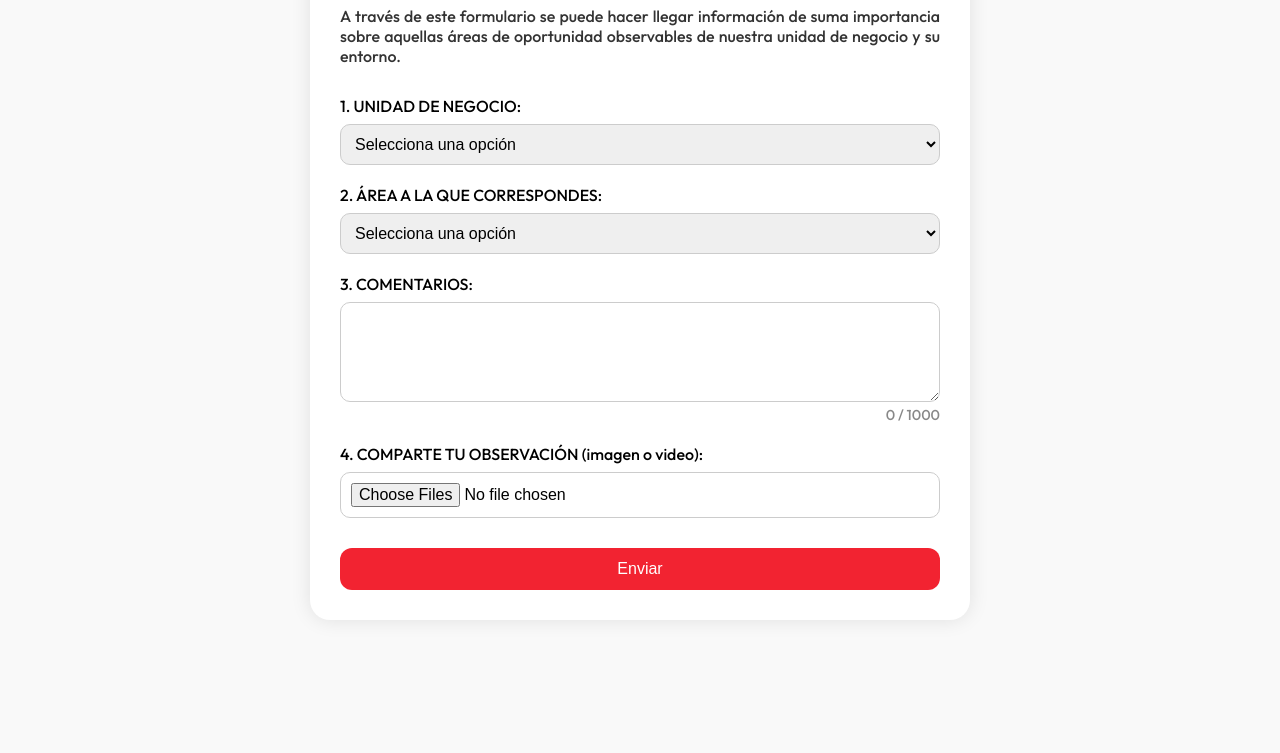
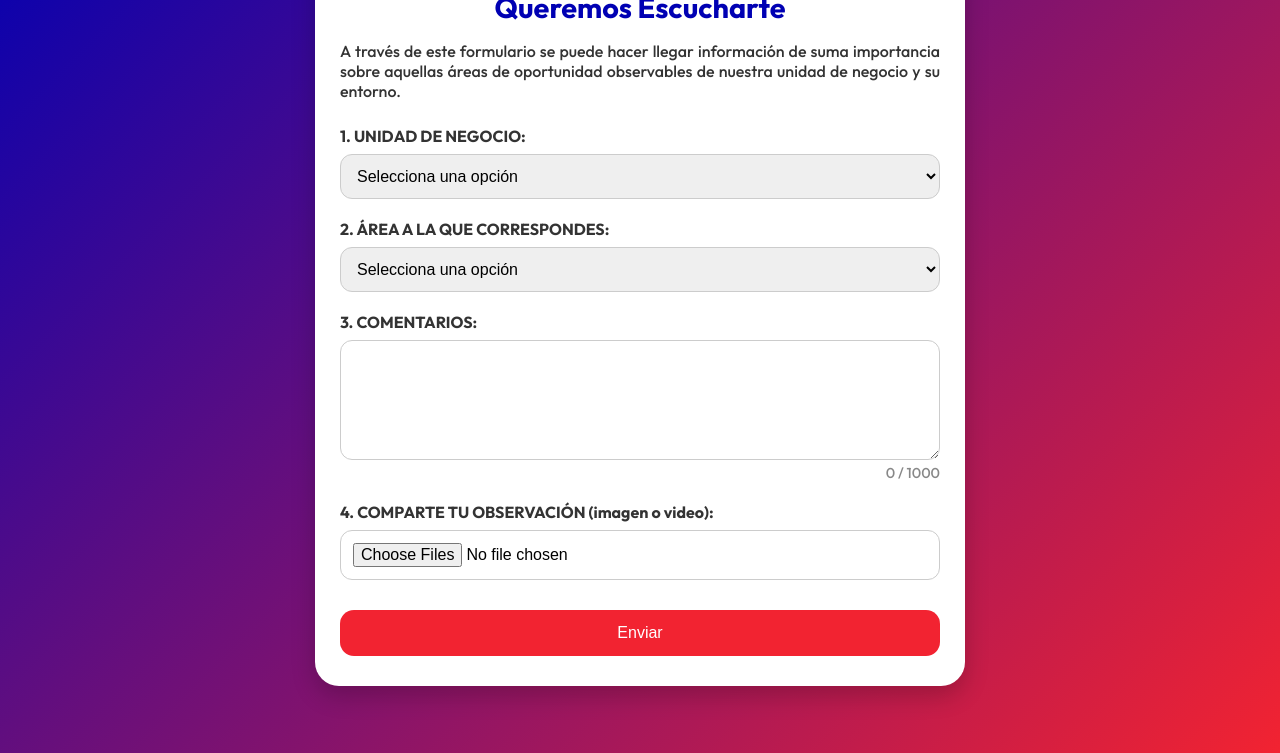
Before and after one commit to OrestesCarr/encuesta-cemex, a plain HTML site: page index.html in a window 1280 px wide. Shown: the part 127-880 px from the top of the page. Before the commit the page ends 800 px from the top, so only its background shows below. Drawn offline with Linux system fonts and the light colour scheme.

Commit message:
Update index.html
modificaciones para GAS

```diff
--- a/index.html
+++ b/index.html
@@ -9,45 +9,54 @@
     body {
       font-family: 'Outfit', sans-serif;
       background: #f9f9f9;
-      padding: 20px;
+      padding: 0;
       margin: 0;
     }
-    .container {
+    .wrapper {
+      min-height: 100vh;
+      display: flex;
+      align-items: center;
+      justify-content: center;
+      padding: 40px 20px;
+      background: linear-gradient(135deg, #0000b3 0%, #f22331 100%);
+    }
+    .form-card {
+      background: white;
+      width: 100%;
       max-width: 600px;
-      margin: auto;
-      background: white;
-      padding: 30px;
-      border-radius: 20px;
-      box-shadow: 0 0 20px rgba(0,0,0,0.1);
+      border-radius: 24px;
+      padding: 30px 25px;
+      box-shadow: 0 10px 25px rgba(0,0,0,0.2);
     }
-    h1 {
+    .form-card h1 {
       color: #0000b3;
+      margin-bottom: 10px;
+      font-size: 1.8em;
       text-align: center;
     }
-    .intro {
-      margin: 10px 0 30px;
-      font-size: 1em;
+    .form-card p {
       color: #333;
       text-align: justify;
+      margin-bottom: 25px;
     }
     label {
-      font-weight: 500;
+      font-weight: 600;
+      display: block;
       margin-top: 20px;
-      display: block;
+      color: #333;
     }
     select, textarea, input[type="file"] {
       width: 100%;
-      padding: 10px;
+      padding: 12px;
       margin-top: 8px;
       border: 1px solid #ccc;
-      border-radius: 10px;
+      border-radius: 12px;
       font-size: 1em;
       box-sizing: border-box;
     }
     textarea {
       resize: vertical;
-      min-height: 100px;
-      max-height: 300px;
+      min-height: 120px;
     }
     .char-counter {
       text-align: right;
@@ -58,63 +67,35 @@
       background: #f22331;
       color: white;
       border: none;
-      padding: 12px 20px;
+      padding: 14px 20px;
       margin-top: 30px;
-      border-radius: 12px;
+      border-radius: 14px;
       font-size: 1em;
       cursor: pointer;
-      transition: 0.3s;
       width: 100%;
+      transition: background 0.3s ease;
     }
     button:hover {
       background: #cc1c28;
     }
     @media (max-width: 600px) {
-      .container {
+      .form-card {
         padding: 20px;
       }
     }
   </style>
 </head>
 <body>
-  <div class="container">
+  <div class="wrapper">
+    <div class="form-card">
       <h1>Queremos Escucharte</h1>
-    <p class="intro">
+      <p>
         A través de este formulario se puede hacer llegar información de suma importancia sobre aquellas áreas de oportunidad observables de nuestra unidad de negocio y su entorno.
       </p>
       <form id="encuestaForm">
         <label for="unidad">1. UNIDAD DE NEGOCIO:</label>
         <select id="unidad" name="unidad" required>
           <option value="">Selecciona una opción</option>
-        <option value="CD. OBREGÓN">CD. OBREGÓN</option>
-        <option value="COLIMA">COLIMA</option>
-        <option value="CULIACÁN">CULIACÁN</option>
-        <option value="GUASAVE">GUASAVE</option>
-        <option value="IXTLÁN DEL RIO">IXTLÁN DEL RIO</option>
-        <option value="LA BARCA">LA BARCA</option>
-        <option value="LOS CABOS">LOS CABOS</option>
-        <option value="LOS MOCHIS (BODEGA)">LOS MOCHIS (BODEGA)</option>
-        <option value="LOS MOCHIS (ESTACION)">LOS MOCHIS (ESTACION)</option>
-        <option value="MAZATLÁN">MAZATLÁN</option>
-        <option value="MEXICALI">MEXICALI</option>
-        <option value="NAVOJOA">NAVOJOA</option>
-        <option value="NOGALES">NOGALES</option>
-        <option value="PICHILINGUE">PICHILINGUE</option>
-        <option value="PTA. ENSENADA">PTA. ENSENADA</option>
-        <option value="PTA. GUADALAJARA">PTA. GUADALAJARA</option>
-        <option value="PTA. HERMOSILLO (CPN)">PTA. HERMOSILLO (CPN)</option>
-        <option value="PTA. YAQUI">PTA. YAQUI</option>
-        <option value="PTA. ZAPOTILTIC">PTA. ZAPOTILTIC</option>
-        <option value="PUERTO PEÑASCO">PUERTO PEÑASCO</option>
-        <option value="PUERTO VALLARTA">PUERTO VALLARTA</option>
-        <option value="SAN LUIS RIO COLORADO">SAN LUIS RIO COLORADO</option>
-        <option value="TEPATITLAN">TEPATITLAN</option>
-        <option value="TEPIC">TEPIC</option>
-        <option value="TERMINAL GUAYMAS">TERMINAL GUAYMAS</option>
-        <option value="TERMINAL TOPOLOBAMPO">TERMINAL TOPOLOBAMPO</option>
-        <option value="TIJUANA">TIJUANA</option>
-        <option value="TONALA">TONALA</option>
-        <option value="ZAPOPAN">ZAPOPAN</option>
         </select>
 
         <label for="area">2. ÁREA A LA QUE CORRESPONDES:</label>
@@ -136,14 +117,32 @@
         <button type="submit">Enviar</button>
       </form>
     </div>
+  </div>
 
   <script>
     const comentarios = document.getElementById('comentarios');
     const contador = document.getElementById('contador');
     const form = document.getElementById('encuestaForm');
+    const unidad = document.getElementById('unidad');
+
+    const unidades = [
+      "CD. OBREGÓN", "COLIMA", "CULIACÁN", "GUASAVE", "IXTLÁN DEL RIO", "LA BARCA",
+      "LOS CABOS", "LOS MOCHIS (BODEGA)", "LOS MOCHIS (ESTACION)", "MAZATLÁN", "MEXICALI",
+      "NAVOJOA", "NOGALES", "PICHILINGUE", "PTA. ENSENADA", "PTA. GUADALAJARA",
+      "PTA. HERMOSILLO (CPN)", "PTA. YAQUI", "PTA. ZAPOTILTIC", "PUERTO PEÑASCO",
+      "PUERTO VALLARTA", "SAN LUIS RIO COLORADO", "TEPATITLAN", "TEPIC", "TERMINAL GUAYMAS",
+      "TERMINAL TOPOLOBAMPO", "TIJUANA", "TONALA", "ZAPOPAN"
+    ];
+
+    unidades.forEach(u => {
+      const option = document.createElement('option');
+      option.value = u;
+      option.textContent = u;
+      unidad.appendChild(option);
+    });
 
     comentarios.addEventListener('input', () => {
-      contador.textContent = \`\${comentarios.value.length} / 1000\`;
+      contador.textContent = `${comentarios.value.length} / 1000`;
     });
 
     form.addEventListener('submit', async function(e) {
@@ -170,12 +169,13 @@
         });
 
         const text = await response.text();
+        console.log("Respuesta de GAS:", text);
         alert("Gracias por tu participación.\n" + text);
         form.reset();
         contador.textContent = "0 / 1000";
       } catch (error) {
-        console.error('Error al enviar el formulario:', error);
-        alert("Ocurrió un error al enviar el formulario. Intenta nuevamente.");
+        console.error("Error en el envío:", error);
+        alert("Error al enviar el formulario. Consulta la consola.");
       }
     });
   </script>
```
Lines whose indentation alone changed are shown as unchanged.
